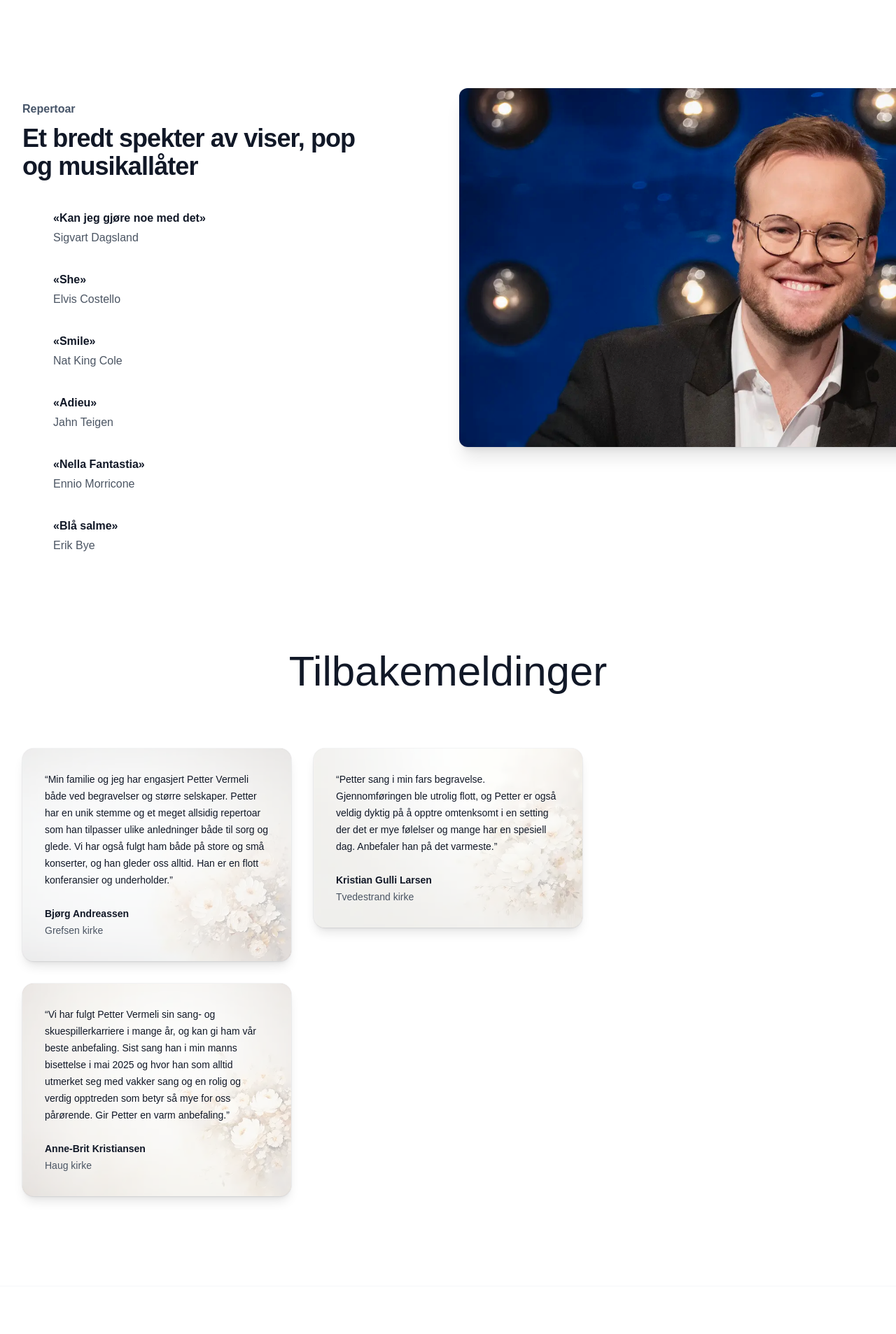
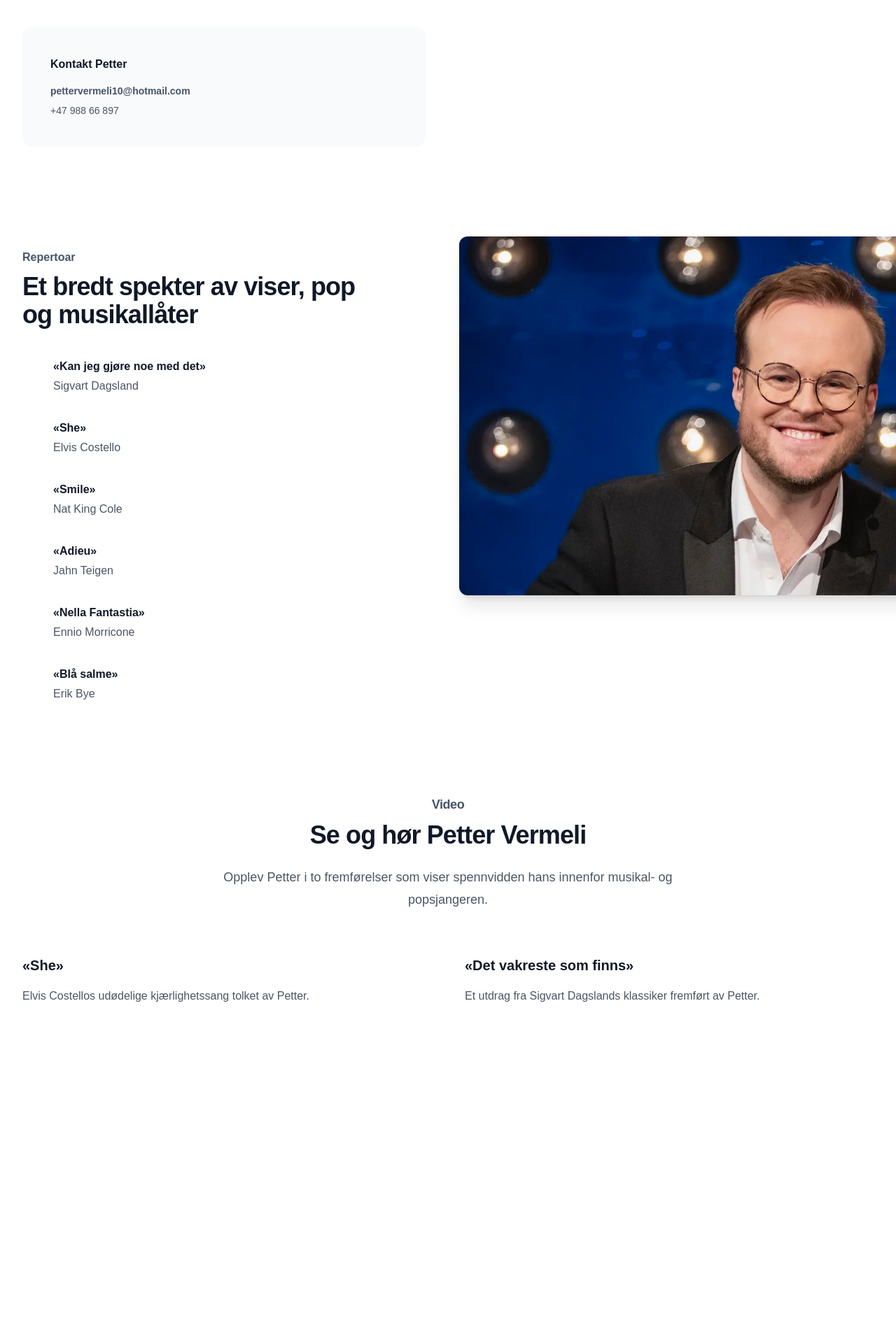
Before and after one commit to Emily-Nilsen/sangibegravelse, a Next.js app: page /petter-vermeli in a window 1280 px wide. Shown: the part 1670-3577 px from the top of the page at 70% size. Built offline with nearby package versions, Linux system fonts and the light colour scheme; a web font is replaced by a local one.

Commit message:
add youtube videos to petters page

```diff
--- a/src/components/PetterVermeli.jsx
+++ b/src/components/PetterVermeli.jsx
@@ -1,4 +1,5 @@
 import Image from 'next/image';
+import Link from 'next/link';
 import { motion } from 'framer-motion';
 
 import PetterPortrait from '../images/profiles/PV-samples.webp';
@@ -121,6 +122,35 @@ export function PetterVermeli() {
                 </div>
               </figcaption>
             </motion.figure>
+            <motion.div
+              whileInView={{ opacity: 1, y: 0 }}
+              initial={{ opacity: 0, y: 50 }}
+              transition={{ delay: 0.9, duration: 1, type: 'fade' }}
+              className="p-10 mt-10 rounded-2xl bg-gray-50"
+            >
+              <h3 className="text-base font-semibold leading-7 text-gray-900">
+                Kontakt Petter
+              </h3>
+              <dl className="mt-3 space-y-1 text-sm leading-6 text-gray-600">
+                <div>
+                  <dt className="sr-only">Email</dt>
+                  <dd>
+                    <Link
+                      className="font-semibold text-slate-600"
+                      href="mailto:pettervermeli10@hotmail.com"
+                    >
+                      pettervermeli10@hotmail.com
+                    </Link>
+                  </dd>
+                </div>
+                <div className="mt-1">
+                  <dt className="sr-only">Phone number</dt>
+                  <dd>
+                    <Link href="tel:+4798866897">+47 988 66 897</Link>
+                  </dd>
+                </div>
+              </dl>
+            </motion.div>
           </div>
         </div>
       </div>
--- /dev/null
+++ b/src/components/PetterVideoShowcase.jsx
@@ -0,0 +1,43 @@
+import { YoutubeVideo } from '@/components/YoutubeVideo';
+
+export function PetterVideoShowcase() {
+  return (
+    <section className="pb-24 bg-white sm:pb-32">
+      <div className="px-6 mx-auto max-w-7xl lg:px-8">
+        <div className="max-w-2xl mx-auto text-center">
+          <p className="text-lg font-semibold leading-8 tracking-tight text-slate-600">
+            Video
+          </p>
+          <h2 className="mt-2 text-3xl font-bold tracking-tight text-gray-900 sm:text-4xl">
+            Se og hør Petter Vermeli
+          </h2>
+          <p className="mt-6 text-lg leading-8 text-gray-600">
+            Opplev Petter i to fremførelser som viser spennvidden hans innenfor
+            musikal- og popsjangeren.
+          </p>
+        </div>
+        <div className="grid gap-12 mt-16 lg:grid-cols-2">
+          <div className="space-y-4">
+            <h3 className="text-xl font-semibold leading-7 text-gray-900">
+              «She»
+            </h3>
+
+            <p className="text-base leading-7 text-gray-600">
+              Elvis Costellos udødelige kjærlighetssang tolket av Petter.
+            </p>
+            <YoutubeVideo publicId="https://www.youtube.com/watch?v=nQWRYMw3GSk" />
+          </div>
+          <div className="space-y-4">
+            <h3 className="text-xl font-semibold leading-7 text-gray-900">
+              «Det vakreste som finns»
+            </h3>
+            <p className="text-base leading-7 text-gray-600">
+              Et utdrag fra Sigvart Dagslands klassiker fremført av Petter.
+            </p>
+            <YoutubeVideo publicId="https://www.youtube.com/watch?v=ufn2oQJ1K4A" />
+          </div>
+        </div>
+      </div>
+    </section>
+  );
+}
--- a/src/pages/petter-vermeli.jsx
+++ b/src/pages/petter-vermeli.jsx
@@ -4,6 +4,7 @@ import { HeroPetterVermeli } from '@/components/HeroPetterVermeli';
 import { PetterVermeli } from '@/components/PetterVermeli';
 import { ArtistSamples } from '@/components/ArtistSamples';
 import { Tilbakemeldinger } from '@/components/Tilbakemeldinger';
+import { PetterVideoShowcase } from '@/components/PetterVideoShowcase';
 import PetterSamples from '../images/profiles/PV-samples.webp';
 
 const features = [
@@ -70,6 +71,7 @@ export default function PetterVermeliPage() {
             subtitle={subtitle}
             title={title}
           />
+          <PetterVideoShowcase />
           <Tilbakemeldinger artistName="Petter Vermeli" />
         </main>
       </div>
```
